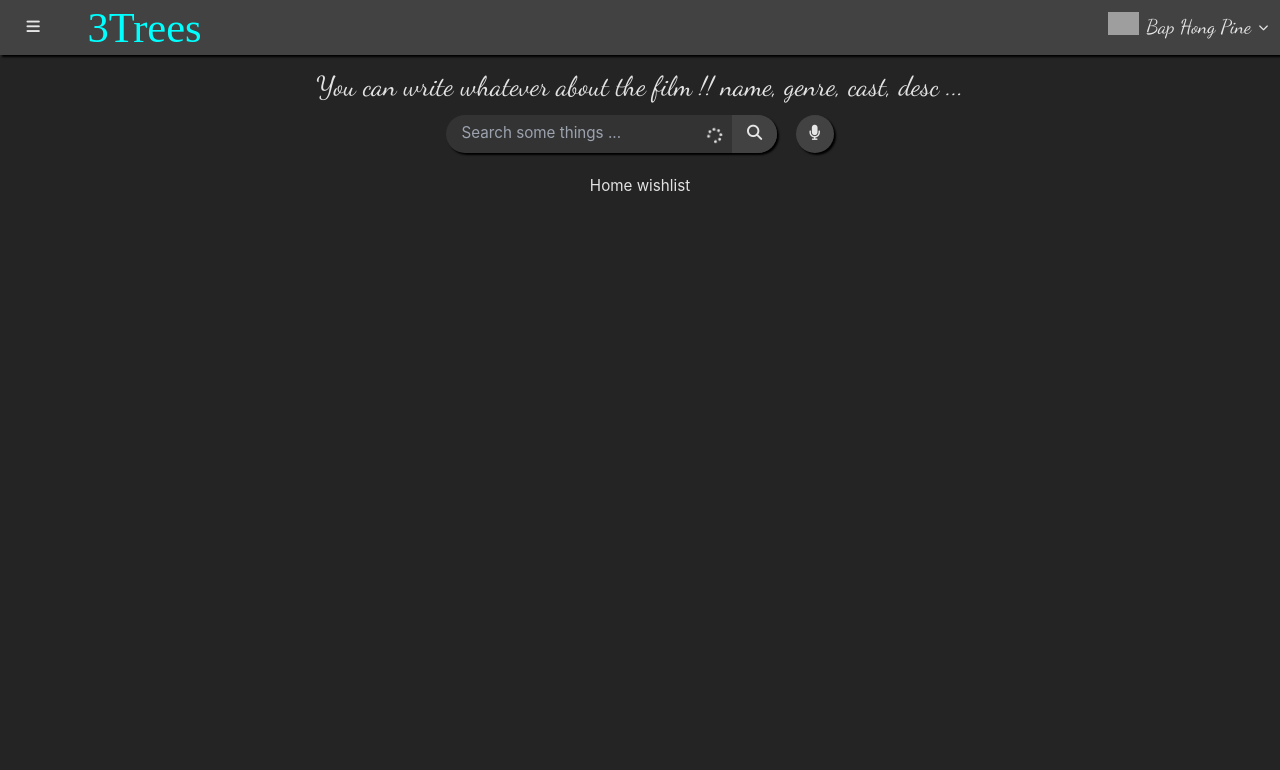
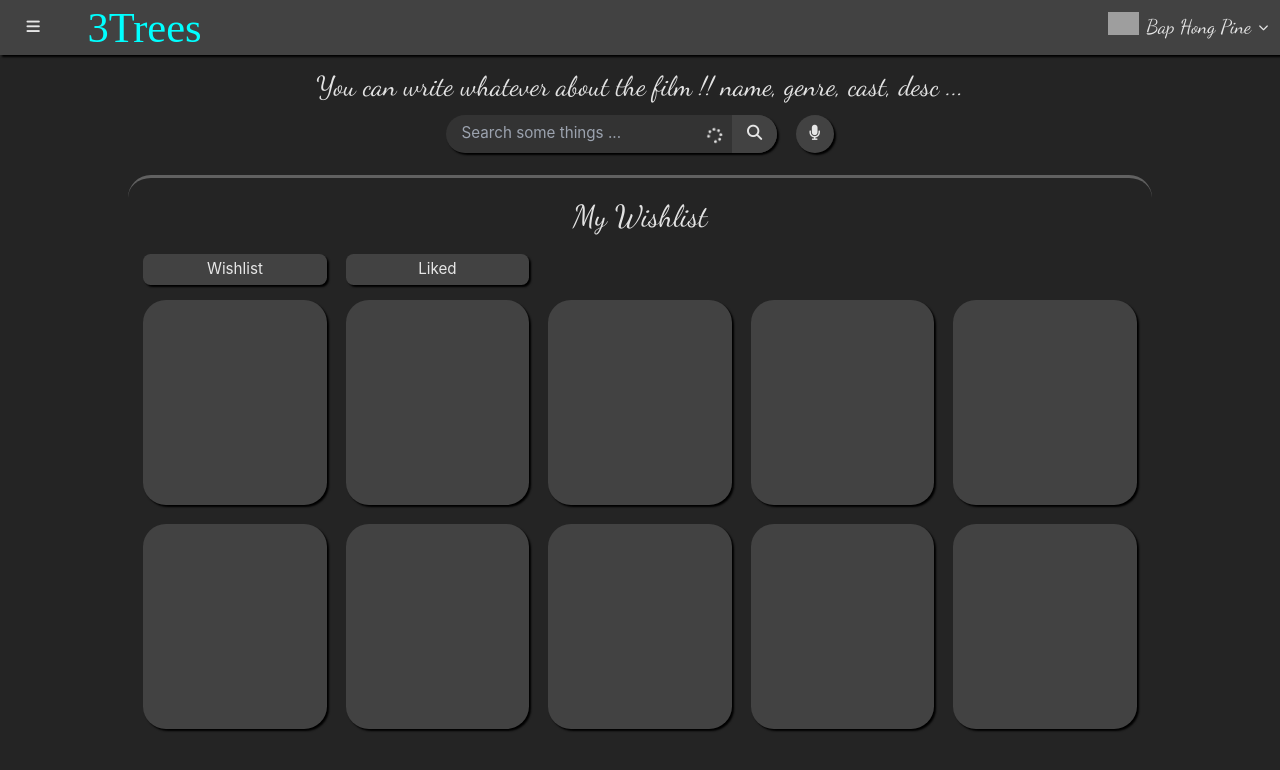
Before and after one commit to ngohongthong1832004/React-Django-Postgresql, a React (Vite) app in the folder my-app/: page /wishlist in a window 1280 px wide. Shown: the top 770 px of the page. Built offline with nearby package versions, Linux system fonts and the light colour scheme; grey boxes are pictures that could not be loaded; a web font is replaced by a local one.

Commit message:
UI Wishlist and a lot of bit UI film detail

```diff
--- a/my-app/src/components/homeResult/homeResult.module.scss
+++ b/my-app/src/components/homeResult/homeResult.module.scss
@@ -1,4 +1,4 @@
-.homeResult {
+.homeResult__wrap {
     border-top: 3px solid var(--light-gray-5);
     display: flex;
     justify-content: space-between;
@@ -96,3 +96,57 @@
     margin-bottom: 0.5rem;
     color: var(--gray-5);
 }
+
+.homeResult__more__cast {
+    margin-top: 1rem;
+    border-top: 1px solid var(--gray);
+    border-radius: 1rem;
+    padding: 1rem;
+}
+
+.homeResult__more__recommend {
+    margin-top: 1rem;
+    border-top: 1px solid var(--gray);
+    border-radius: 1rem;
+    padding: 1rem;
+}
+
+.homeResult__chat {
+    margin-top: 1rem;
+    border-top: 1px solid var(--gray);
+    border-radius: 1rem;
+    padding: 1rem;
+
+}
+
+
+.homeResult__more__cast__wrap {
+    display: flex;
+    align-items: center;
+    .homeResult__more__cast__wrap__item__img {
+        width: 10rem;
+        height: 10rem;
+        border-radius: 50%;
+        overflow: hidden;
+        margin-right: 1rem;
+        img {
+            width: 100%;
+            height: 100%;
+        }
+    }
+}
+.homeResult__more__recommend__wrap {
+    display: flex;
+    align-items: center;
+    .homeResult__more__recommend__wrap__item__img {
+        width: 10rem;
+        height: 12rem;
+        border-radius: 1rem;
+        overflow: hidden;
+        margin-right: 1rem;
+        img {
+            width: 100%;
+            height: 100%;
+        }
+    }
+}
--- a/my-app/src/components/homeResult/index.jsx
+++ b/my-app/src/components/homeResult/index.jsx
@@ -10,6 +10,7 @@ const cx = classNames.bind(styles)
 const HomeResult = () => {
     return (
         <div className={cx("homeResult","container lg:w-5/6 xl:w-4/5 2xl:w-4/6 mx-2")}>
+            <div className={cx("homeResult__wrap")}>
                 <div className = {cx("homeResult__wrap__img")}>
                     <img src="https://www.themoviedb.org/t/p/w220_and_h330_face/6MKr3KgOLmzOP6MSuZERO41Lpkt.jpg" alt="" />
                     <div className = {cx("homeResult__wrap__img__desc")}>
@@ -91,6 +92,86 @@ const HomeResult = () => {
                     </div>
                 </div>
             </div>
+            <div className={cx("homeResult__more")}>
+                <div className={cx("homeResult__more__cast")}>
+                    <div className={cx("homeResult__more__cast__title")}>
+                        <h1 className={cx("homeResult__more__cast__title__text")}>Cast</h1>
+                    </div>
+                    <div className={cx("homeResult__more__cast__wrap")}>
+                        <div className={cx("homeResult__more__cast__wrap__item")}>
+                            <div className={cx("homeResult__more__cast__wrap__item__img")}>
+                                <img src="https://www.themoviedb.org/t/p/w220_and_h330_face/6MKr3KgOLmzOP6MSuZERO41Lpkt.jpg" alt="" />
+                            </div>
+                            <div className={cx("homeResult__more__cast__wrap__item__info")}>
+                                <p className={cx("homeResult__more__cast__wrap__item__info__text")}>Mark Wahlberg</p>
+                                <p className={cx("homeResult__more__cast__wrap__item__info__text")}>Cade Yeager</p>
+                            </div>
+                        </div>
+                        <div className={cx("homeResult__more__cast__wrap__item")}>
+                            <div className={cx("homeResult__more__cast__wrap__item__img")}>
+                                <img src="https://www.themoviedb.org/t/p/w220_and_h330_face/6MKr3KgOLmzOP6MSuZERO41Lpkt.jpg" alt="" />
+                            </div>
+                            <div className={cx("homeResult__more__cast__wrap__item__info")}>
+                                <p className={cx("homeResult__more__cast__wrap__item__info__text")}>Mark Wahlberg</p>
+                                <p className={cx("homeResult__more__cast__wrap__item__info__text")}>Cade Yeager</p>
+                            </div>
+                        </div>
+                    </div>
+                </div>
+                <div className={cx("homeResult__more__recommend")}>
+                    <div className={cx("homeResult__more__recommend__title")}>
+                        <h1 className={cx("homeResult__more__recommend__title__text")}>Recommend</h1>
+                    </div>
+                    <div className={cx("homeResult__more__recommend__wrap")}>
+                        <div className={cx("homeResult__more__recommend__wrap__item")}>
+                            <div className={cx("homeResult__more__recommend__wrap__item__img")}>
+                                <img src="https://www.themoviedb.org/t/p/w220_and_h330_face/6MKr3KgOLmzOP6MSuZERO41Lpkt.jpg" alt="" />
+                            </div>
+                            <div className={cx("homeResult__more__recommend__wrap__item__info")}>
+                                <p className={cx("homeResult__more__recommend__wrap__item__info__text")}>Mark Wahlberg</p>
+                                <p className={cx("homeResult__more__recommend__wrap__item__info__text")}>2012</p>
+                            </div>
+                        </div>
+                        <div className={cx("homeResult__more__recommend__wrap__item")}>
+                            <div className={cx("homeResult__more__recommend__wrap__item__img")}>
+                                <img src="https://www.themoviedb.org/t/p/w220_and_h330_face/6MKr3KgOLmzOP6MSuZERO41Lpkt.jpg" alt="" />
+                            </div>
+                            <div className={cx("homeResult__more__recommend__wrap__item__info")}>
+                                <p className={cx("homeResult__more__recommend__wrap__item__info__text")}>Mark Wahlberg</p>
+                                <p className={cx("homeResult__more__recommend__wrap__item__info__text")}>2012</p>
+                            </div>
+                        </div>
+                    </div>
+
+                </div>
+            </div>
+            <div className={cx("homeResult__chat")}>
+                <div className={cx("homeResult__chat__title")}>
+                    <h1 className={cx("homeResult__chat__title__text")}>Chat</h1>
+                </div>
+                <div className={cx("homeResult__chat__wrap")}>
+                    {/* imput */}
+                    <div className={cx("homeResult__chat__wrap__input")}>
+                        <input type="text" placeholder="Type your message here..." />
+                        <button className={cx("homeResult__chat__wrap__input__btn")}>
+                            <i className={cx("fas fa-paper-plane")}></i>
+                        </button>
+                    </div>
+                    {/* chat */}
+                    <div className={cx("homeResult__chat__wrap__chat")}>
+                        <div className={cx("homeResult__chat__wrap__item")}>
+                            <div className={cx("homeResult__chat__wrap__item__img")}>
+                                <img src="https://www.themoviedb.org/t/p/w220_and_h330_face/6MKr3KgOLmzOP6MSuZERO41Lpkt.jpg" alt="" />
+                            </div>
+                            <div className={cx("homeResult__chat__wrap__item__info")}>
+                                <p className={cx("homeResult__chat__wrap__item__info__text")}>Mark Wahlberg</p>
+                                <p className={cx("homeResult__chat__wrap__item__info__text")}>Cade Yeager</p>
+                            </div>
+                        </div>
+                    </div>
+                </div>
+            </div>
+        </div>
     )
 }
 
--- /dev/null
+++ b/my-app/src/components/homeWishlist/homeWishlist.module.scss
@@ -0,0 +1,39 @@
+.wishlist {
+    border-top: 3px solid var(--light-gray-5);
+    border-radius: 1.5rem;
+    padding: 1rem;
+    h1 {
+        text-align: center;
+        font-size: 2rem;
+        font-family: "Dancing Script", cursive;
+    }
+}
+
+.wishlist__wrap__item__filter {
+    margin-top: 1rem;
+}
+
+.wishlist__wrap__item {
+    margin-top: 1rem;
+}
+
+.wishlist__wrap__item__filter__title {
+    background-color: var(--gray);
+    border-radius: 0.5rem;
+    display: flex;
+    justify-content: center;
+    align-items: center;
+    height: 2rem;
+    box-shadow: 2px 2px 2px var(--black);
+    &:hover {
+      background-color: var(--gray-2);
+      cursor: pointer;
+    }
+  }
+
+.item {
+    background-color: var(--gray);
+    box-shadow: 2px 2px 2px var(--black);
+    height: 13.5rem;
+    border-radius: 1.5rem;
+}
--- a/my-app/src/components/homeWishlist/index.jsx
+++ b/my-app/src/components/homeWishlist/index.jsx
@@ -1,6 +1,35 @@
+import classNames from "classnames/bind"
+
+import styles from "./homeWishlist.module.scss"
+
+const cx = classNames.bind(styles)
+
+
 const HomeWishlist = () => {
     return (
-        <h1>Home wishlist</h1>
+        <div className={cx("wishlist", "container lg:w-5/6 xl:w-4/5 2xl:w-4/6 mx-2")}>
+            <h1>My Wishlist</h1>
+            <div className={cx("wishlist__wrap__item__filter","grid grid-cols-5 gap-5")}>
+                <div className={cx("wishlist__wrap__item__filter__title")}>
+                    <p className={cx("wishlist__wrap__item__filter__title__text")}>Wishlist</p>
+                </div>
+                <div className={cx("wishlist__wrap__item__filter__title")}>
+                    <p className={cx("wishlist__wrap__item__filter__title__text")}>Liked</p>
+                </div>
+            </div>
+            <div className={cx("wishlist__wrap__item","grid grid-cols-5 gap-5")}>
+                <div className={cx("item")}></div>
+                <div className={cx("item")}></div>
+                <div className={cx("item")}></div>
+                <div className={cx("item")}></div>
+                <div className={cx("item")}></div>
+                <div className={cx("item")}></div>
+                <div className={cx("item")}></div>
+                <div className={cx("item")}></div>
+                <div className={cx("item")}></div>
+                <div className={cx("item")}></div>
+            </div>
+        </div>
     )
 }
 
```
Lines whose indentation alone changed are shown as unchanged.
